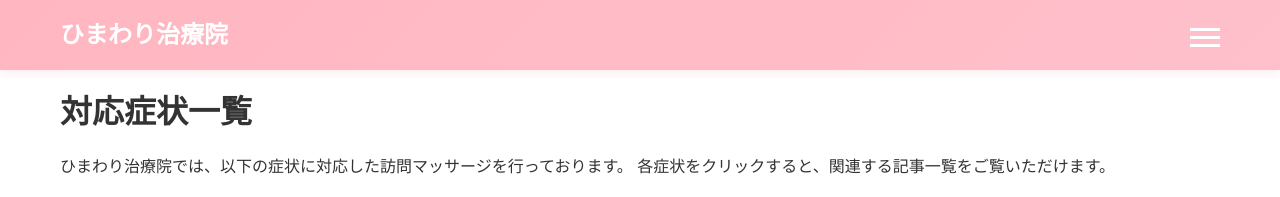
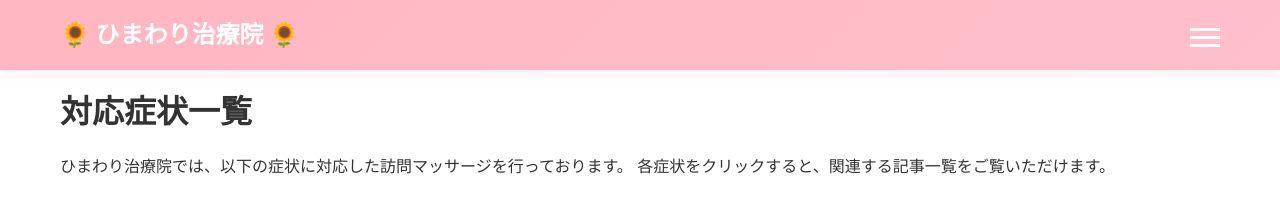
Before and after one commit to satoshi-kemmotsu/blog, a Jekyll site: the page built from symptoms.md, in a window 1280 px wide. Shown: the top 197 px of the page. Built offline with Jekyll 4.4.1, drawn with Linux system fonts in a browser that asks for light colours.

Commit message:
サイトタイトルにひまわり絵文字を追加🌻

```diff
--- a/_config.yml
+++ b/_config.yml
@@ -1,5 +1,5 @@
 # ひまわり治療院 SEO ブログサイト設定
-title: "ひまわり治療院"
+title: "🌻 ひまわり治療院 🌻"
 description: "大阪市での訪問マッサージ・在宅医療マッサージ。脊柱管狭窄症、脳梗塞、パーキンソン病など各種傷病に対応。医療保険適用で安心。"
 baseurl: ""
 url: "https://himawari-massage.jp"
```
